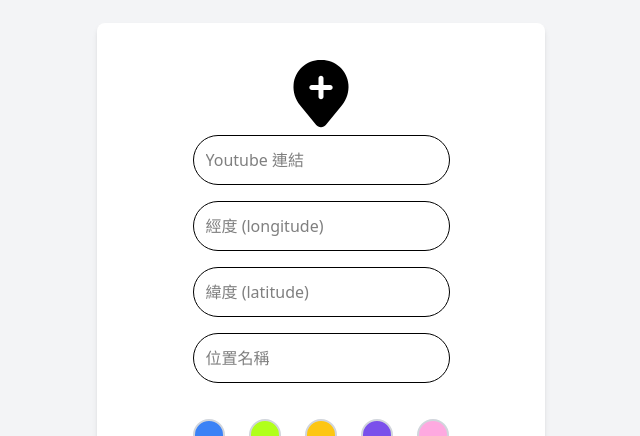
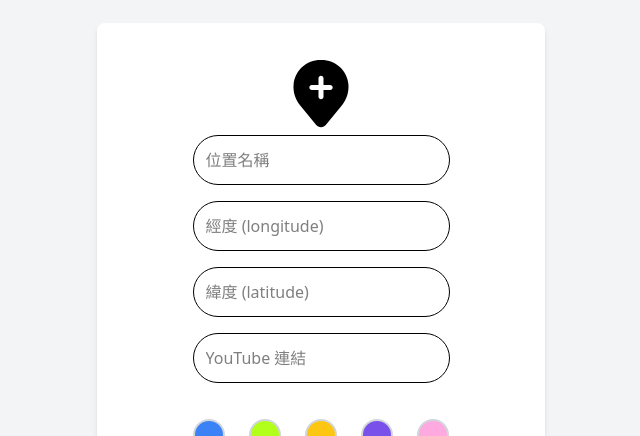
Before and after one commit to yehdoublen/city_music_map, a Next.js app: page /upload in a window 1280 px wide. Shown: the part 101-537 px from the top of the page, without its empty margins (319-959 px from the left). Built offline with nearby package versions, Linux system fonts and the light colour scheme.

Commit message:
fix: upload name

```diff
--- a/src/app/upload/page.js
+++ b/src/app/upload/page.js
@@ -61,7 +61,7 @@ export default function UploadPage() {
         <form onSubmit={handleSubmit} className="flex flex-col gap-4">
           <input
             type="text"
-            placeholder="Youtube 連結"
+            placeholder="位置名稱"
             value={name}
             onChange={(e) => setName(e.target.value)}
             required
@@ -87,7 +87,7 @@ export default function UploadPage() {
           />
           <input
             type="url"
-            placeholder="位置名稱"
+            placeholder="YouTube 連結"
             value={youtube}
             onChange={(e) => setYoutube(e.target.value)}
             className="border rounded-full px-3 py-3"
```
